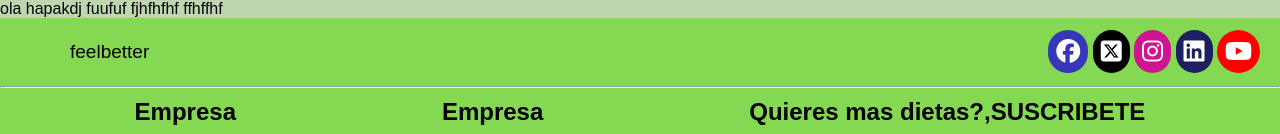
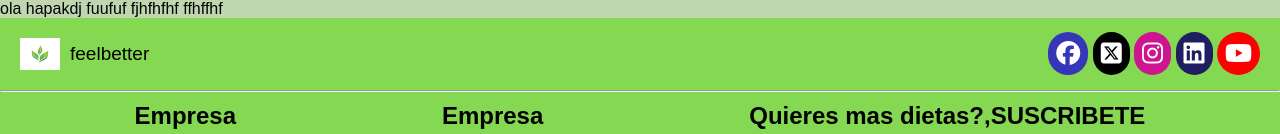
Before and after one commit to Matt-ELR/LuisMiguelV2, a plain HTML site: page index.html in a window 1280 px wide. Shown: the top 134 px of the page. Drawn offline with Linux system fonts and the light colour scheme.

Commit message:
agregar logo

```diff
--- a/index.html
+++ b/index.html
@@ -18,7 +18,7 @@
     <footer class="pie">
         <div class="header">
             <div class="logo">
-                <img src="" alt="">
+                <img src="logouno.jpg" alt="NO LOGO">
                 <p class="logotipo">feelbetter</p>
             </div>
             <div  class="redes">
--- a/styles.css
+++ b/styles.css
@@ -10,6 +10,7 @@ body{
 }
 .pie{
     background: #85d952;
+
 
 }
 img{
```
Also changed, not shown: logouno.jpg (added).
